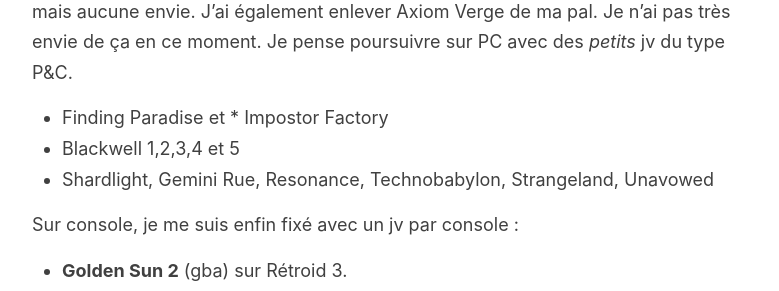
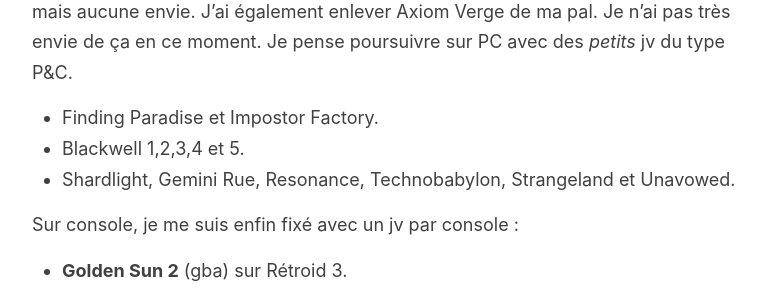
Before and after one commit to homeostasie/bouquins, a Jekyll site: the page built from _posts/2024-05-20-fourre-tout-mai-2024.md, in a window 1280 px wide. Shown: the part 466-757 px from the top of the page, without its empty margins (248-1027 px from the left). Built offline with Jekyll 4.4.1, drawn with Linux system fonts in a browser that asks for light colours; some of the changed text lies outside the part shown.

Commit message:
correction ortho et typo

```diff
--- a/_posts/2024-05-20-fourre-tout-mai-2024.md
+++ b/_posts/2024-05-20-fourre-tout-mai-2024.md
@@ -11,9 +11,9 @@
 
 J'ai envie de dire oui. Je viens de finir **Sea Of Stars** sur PC et il faut encore que je réfléchisse à ce que je souhaite écrire comme bilan. J'ai essayé de revenir au FPS mais aucune envie. J'ai également enlever Axiom Verge de ma pal. Je n'ai pas très envie de ça en ce moment. Je pense poursuivre sur PC avec des *petits* jv du type P&C.
 
-* Finding Paradise et * Impostor Factory
-* Blackwell 1,2,3,4 et 5
-* Shardlight, Gemini Rue, Resonance, Technobabylon, Strangeland, Unavowed
+* Finding Paradise et Impostor Factory.
+* Blackwell 1,2,3,4 et 5.
+* Shardlight, Gemini Rue, Resonance, Technobabylon, Strangeland et Unavowed.
 
 Sur console, je me suis enfin fixé avec un jv par console :
 
@@ -32,9 +32,9 @@
 
 Par contre, ça commence déjà à devenir critique pour ma pal de 2025 vu tous les bouquins qui me font envie... Sans compter ceux qui n'auront pas été lus cette année.
 
-* du cyberpunk : Neal Stephenson, Rosa Montero, William Gibson, Martha Wells, Ann Leckie
-* des polars : Tetsuya Honda, Terry Hayes, Olivier Truc, Dennis Lehane, Franck Thilliez, Olivier Norek
-* des classiques : Jules Verne, John Steinbeck, Marcel Pagnol, Larry McMurtry
+* du cyberpunk : Neal Stephenson, Rosa Montero, William Gibson, Martha Wells, Ann Leckie.
+* des polars : Tetsuya Honda, Terry Hayes, Olivier Truc, Dennis Lehane, Franck Thilliez, Olivier Norek.
+* des classiques : Jules Verne, John Steinbeck, Marcel Pagnol, Larry McMurtry.
 
 ## Sport
 
```
